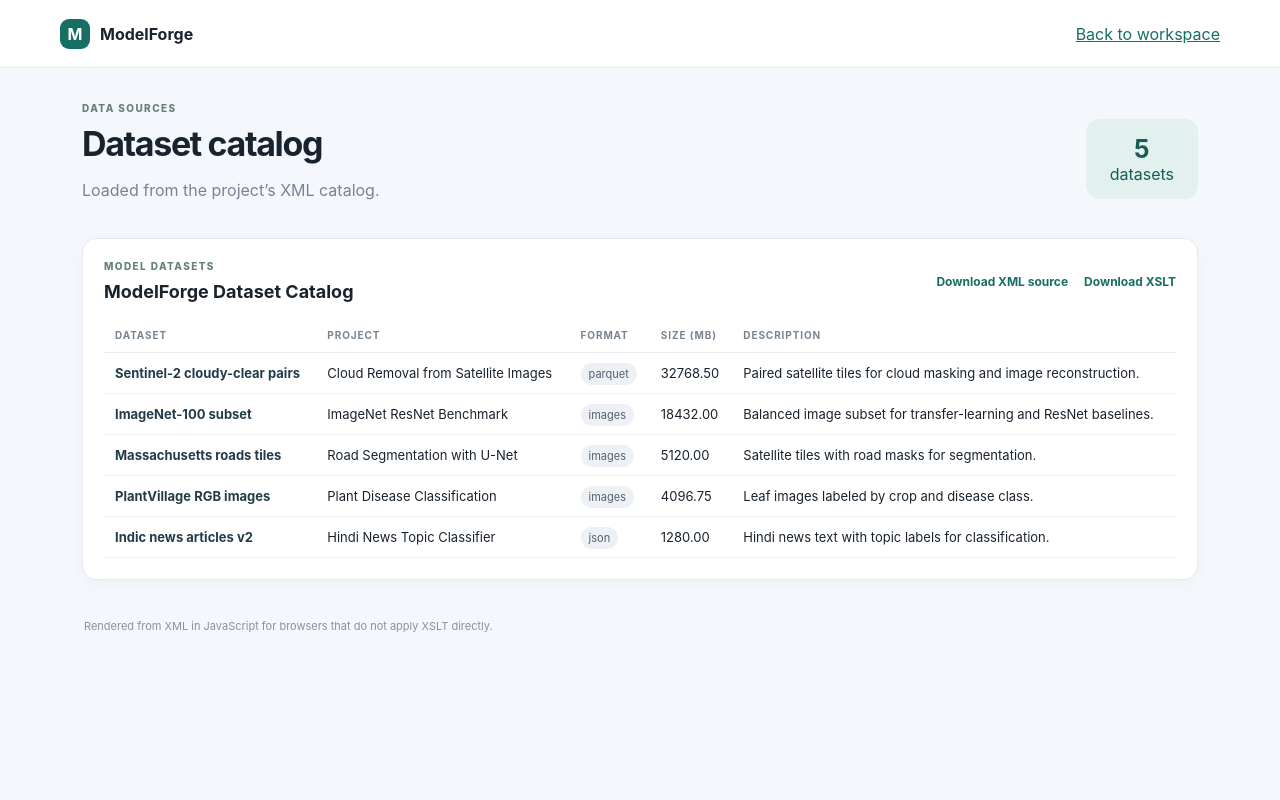
After one commit to DheerajAlamalakala/modelforge, a PHP site: page /catalog/index.html in a window 1280 px wide. The commit adds this page. Run offline with PHP 8.4, Linux system fonts and the light colour scheme.

Commit message:
Add browser-safe XML dataset catalog

```diff
--- /dev/null
+++ b/web/public/catalog/index.html
@@ -0,0 +1,96 @@
+<!doctype html>
+<html lang="en">
+<head>
+  <meta charset="utf-8">
+  <meta name="viewport" content="width=device-width, initial-scale=1">
+  <title>Dataset catalog · ModelForge</title>
+  <link rel="stylesheet" href="/assets/app.css">
+  <style>
+    .catalog-links{display:flex;gap:16px;flex-wrap:wrap}
+    .catalog-table{min-width:720px}
+    .catalog-table td:first-child{font-weight:700;color:#243b4a}
+    .catalog-error{padding:14px;border-radius:9px;background:#fff0ed;color:#a04234}
+    .catalog-loading{padding:12px 0}
+  </style>
+</head>
+<body>
+  <header>
+    <a class="brand" href="/"><b>M</b> ModelForge</a>
+    <a href="/">Back to workspace</a>
+  </header>
+  <main class="shell">
+    <section class="hero">
+      <div>
+        <p class="eyebrow">DATA SOURCES</p>
+        <h1>Dataset catalog</h1>
+        <p class="muted">Loaded from the project’s XML catalog.</p>
+      </div>
+      <div class="stat"><strong id="dataset-count">—</strong><span>datasets</span></div>
+    </section>
+    <section class="panel">
+      <div class="panel-head">
+        <div><p class="eyebrow">MODEL DATASETS</p><h2 id="catalog-title">Loading catalog…</h2></div>
+        <nav class="catalog-links" aria-label="Catalog source files">
+          <a href="datasets.xml" download>Download XML source</a>
+          <a href="datasets.xsl" download>Download XSLT</a>
+        </nav>
+      </div>
+      <p id="catalog-status" class="muted catalog-loading" role="status">Reading datasets.xml…</p>
+      <div id="catalog-table-wrap" class="table-wrap" hidden>
+        <table class="catalog-table">
+          <thead><tr><th>Dataset</th><th>Project</th><th>Format</th><th>Size (MB)</th><th>Description</th></tr></thead>
+          <tbody id="catalog-rows"></tbody>
+        </table>
+      </div>
+    </section>
+    <footer>Rendered from XML in JavaScript for browsers that do not apply XSLT directly.</footer>
+  </main>
+  <script>
+    const statusNode = document.getElementById('catalog-status');
+    const cell = (row, value) => {
+      const td = document.createElement('td');
+      td.textContent = value;
+      row.append(td);
+      return td;
+    };
+
+    fetch('datasets.xml', { headers: { Accept: 'application/xml, text/xml' } })
+      .then(response => {
+        if (!response.ok) throw new Error(`Could not load XML (HTTP ${response.status}).`);
+        return response.text();
+      })
+      .then(source => {
+        const xml = new DOMParser().parseFromString(source, 'application/xml');
+        if (xml.querySelector('parsererror')) throw new Error('The dataset XML is malformed.');
+
+        const root = xml.documentElement;
+        const datasets = Array.from(root.children).filter(node => node.tagName === 'dataset');
+        document.getElementById('catalog-title').textContent = root.getAttribute('title') || 'Dataset catalog';
+        document.getElementById('dataset-count').textContent = String(datasets.length);
+
+        const rows = document.getElementById('catalog-rows');
+        const fragment = document.createDocumentFragment();
+        for (const dataset of datasets) {
+          const row = document.createElement('tr');
+          cell(row, dataset.querySelector('name')?.textContent.trim() || 'Untitled dataset');
+          cell(row, dataset.getAttribute('project') || '—');
+          const formatCell = cell(row, '');
+          const badge = document.createElement('span');
+          badge.className = 'badge';
+          badge.textContent = dataset.getAttribute('format') || 'unknown';
+          formatCell.append(badge);
+          cell(row, dataset.getAttribute('sizeMb') || '—');
+          cell(row, dataset.querySelector('description')?.textContent.trim() || '');
+          fragment.append(row);
+        }
+        rows.replaceChildren(fragment);
+        document.getElementById('catalog-table-wrap').hidden = false;
+        statusNode.hidden = true;
+      })
+      .catch(error => {
+        statusNode.className = 'catalog-error';
+        statusNode.textContent = `${error.message} You can download the XML source above.`;
+      });
+  </script>
+</body>
+</html>
--- a/web/public/index.php
+++ b/web/public/index.php
@@ -12,7 +12,7 @@ setcookie('mf_visits',(string)$visits,['expires'=>time()+604800,'path'=>'/','sec
 <header><a class="brand" href="/"><b>M</b> ModelForge</a><div class="right">Hi, <?=h($_SESSION['name'] ?? 'researcher')?>
 <form method="post" action="/logout.php"><input type="hidden" name="_csrf" value="<?=h($csrf)?>"><button class="quiet">Sign out</button></form></div></header>
 <main class="shell"><section class="hero"><div><p class="eyebrow">MODEL TRAINING WORKSPACE</p><h1>Experiments, at a glance.</h1><p class="muted">Your PHP app is connected to the ModelForge MySQL database.</p></div><div class="stat"><strong><?=count($projects)?></strong><span>your projects</span></div></section>
-<section class="panel"><div class="panel-head"><div><p class="eyebrow">RUN EXPLORER</p><h2>Browse runs by project</h2></div><a href="/catalog/datasets.xml" target="_blank" rel="noopener">Open XML dataset catalog ↗</a></div>
+<section class="panel"><div class="panel-head"><div><p class="eyebrow">RUN EXPLORER</p><h2>Browse runs by project</h2></div><a href="/catalog/" target="_blank" rel="noopener">Open dataset catalog ↗</a></div>
 <?php if(!$projects): ?><p class="notice">Create a project below to get started.</p><?php else: ?>
 <div class="toolbar"><label>Project<select id="project-select"><?php foreach($projects as $p): ?><option value="<?=(int)$p['project_id']?>"><?=h($p['title'])?></option><?php endforeach; ?></select></label>
 <label>Search experiments<input id="experiment-search" list="suggestions" placeholder="Type at least two letters"><datalist id="suggestions"></datalist></label></div>
```
Also changed, not shown: README.md.
